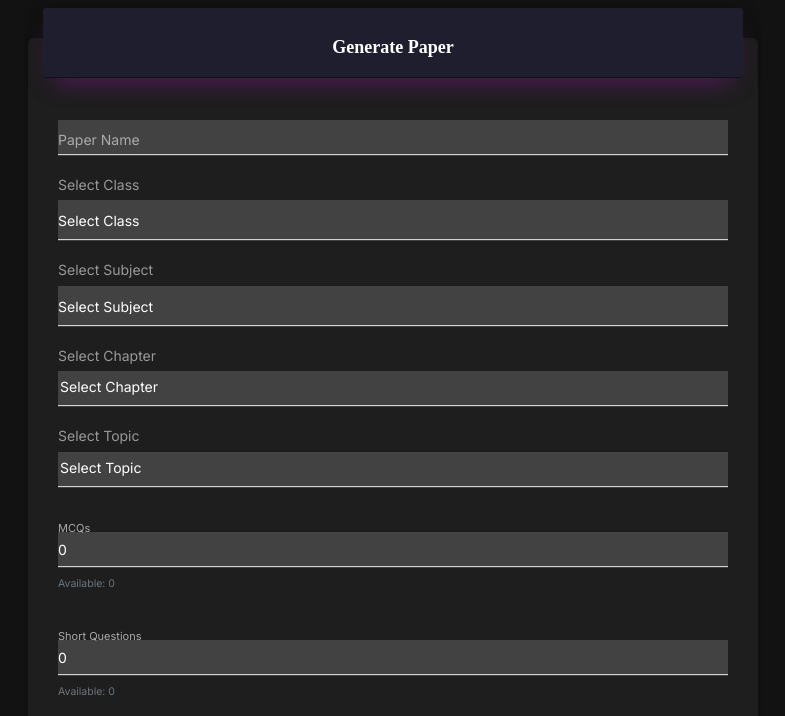
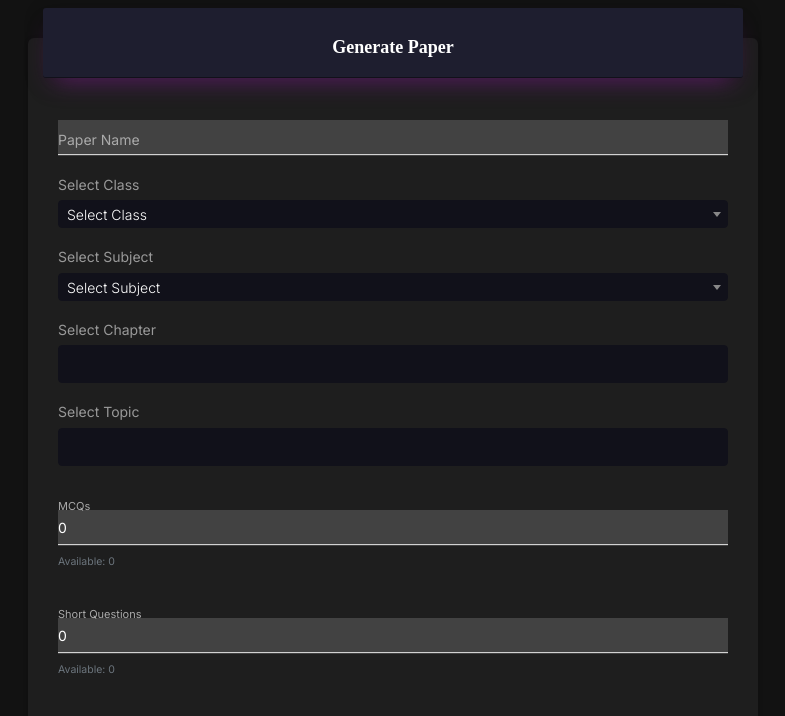
Before and after one commit to Defendicon786/Quiz-App-v1.3, a PHP site: page /paper_home.php in a window 1280 px wide. Shown: the part 194-910 px from the top of the page, without its empty margins (247-1032 px from the left). Run offline with PHP 8.4, Linux system fonts and the light colour scheme; the visitor is signed in with stand-in values (Sample User, id 1); data that the repository does not hold is empty.

Commit message:
Use dropdown tags for chapter and topic selection

```diff
--- a/paper_home.php
+++ b/paper_home.php
@@ -21,6 +21,7 @@
     <meta content='width=device-width, initial-scale=1.0, shrink-to-fit=no' name='viewport' />
     <link rel="stylesheet" type="text/css" href="https://fonts.googleapis.com/css?family=Inter:300,400,500,700|Material+Icons" />
     <link rel="stylesheet" href="https://cdnjs.cloudflare.com/ajax/libs/font-awesome/6.4.0/css/all.min.css">
+    <link href="https://cdnjs.cloudflare.com/ajax/libs/select2/4.0.13/css/select2.min.css" rel="stylesheet" />
     <link href="./assets/css/material-kit.css?v=2.0.4" rel="stylesheet" />
     <link href="./assets/css/sidebar.css" rel="stylesheet" />
     <link id="dark-mode-style" rel="stylesheet" href="./assets/css/dark-mode.css" />
@@ -42,6 +43,47 @@
         .card-header.card-header-primary { background: #1e1e2f; color: #fff; border-bottom: 1px solid #11111a; }
         .form-control { background-color: #424242; color: #fff; border-color: #666; }
         .form-control::placeholder { color: #bbb; }
+
+        /* Dark dropdowns for class/subject/chapter/topic selection */
+        #class_id,
+        #subject_id,
+        #chapter_ids,
+        #topic_ids {
+            background-color: #11111a;
+            color: #fff;
+        }
+        #class_id option,
+        #subject_id option,
+        #chapter_ids option,
+        #topic_ids option {
+            background-color: #11111a;
+            color: #fff;
+        }
+        .select2-container--default .select2-selection--single,
+        .select2-container--default .select2-selection--multiple {
+            background-color: #11111a;
+            color: #fff;
+            border: 1px solid #11111a;
+        }
+        .select2-dropdown,
+        .select2-search__field,
+        .select2-results__option {
+            background-color: #11111a;
+            color: #fff;
+        }
+        .select2-container--default .select2-selection--single .select2-selection__rendered,
+        .select2-container--default .select2-selection--single .select2-selection__placeholder,
+        .select2-container--default .select2-selection--multiple .select2-selection__rendered {
+            color: #fff;
+        }
+        .select2-container--default .select2-selection--multiple .select2-selection__choice {
+            background-color: #11111a;
+            border: 1px solid #11111a;
+            color: #fff;
+        }
+        .select2-container--default .select2-selection--multiple .select2-selection__choice__remove {
+            color: #fff;
+        }
         #question-modal {
             position: fixed;
             top: 0;
@@ -194,6 +236,7 @@
 <script src="./assets/js/core/bootstrap-material-design.min.js" type="text/javascript"></script>
 <script src="./assets/js/plugins/moment.min.js"></script>
 <script src="./assets/js/material-kit.js?v=2.0.4" type="text/javascript"></script>
+<script src="https://cdnjs.cloudflare.com/ajax/libs/select2/4.0.13/js/select2.min.js"></script>
 <script>
 document.addEventListener('DOMContentLoaded', function() {
     const classSelect = document.getElementById('class_id');
@@ -223,13 +266,23 @@
     let allChapterIds = [];
     let allTopicIds = [];
 
+    $('#class_id, #subject_id, #chapter_ids, #topic_ids').select2({
+        width: '100%',
+        minimumResultsForSearch: 10
+    });
+
     function handleAllOption(select) {
         const allOption = select.querySelector('option[value="all"]');
         if (allOption && allOption.selected) {
+            const values = [];
             Array.from(select.options).forEach(opt => {
-                if (opt.value !== 'all') opt.selected = true;
+                if (opt.value !== 'all') {
+                    opt.selected = true;
+                    values.push(opt.value);
+                }
             });
             allOption.selected = false;
+            $(select).val(values).trigger('change.select2');
         }
     }
 
@@ -243,9 +296,9 @@
 
     classSelect.addEventListener('change', function() {
         const classId = this.value;
-        subjectSelect.innerHTML = '<option value="">Select Subject</option>';
-        chapterSelect.innerHTML = '<option value="">Select Chapter</option>';
-        topicSelect.innerHTML = '<option value="">Select Topic</option>';
+        $(subjectSelect).empty().append('<option value="">Select Subject</option>').val(null).trigger('change.select2');
+        $(chapterSelect).empty().append('<option value="all">All Chapters</option>').val(null).trigger('change.select2');
+        $(topicSelect).empty().append('<option value="all">All Topics</option>').val(null).trigger('change.select2');
         allChapterIds = [];
         allTopicIds = [];
         if (!classId) return;
@@ -253,16 +306,17 @@
             .then(r => r.json())
             .then(data => {
                 data.forEach(s => {
-                    subjectSelect.insertAdjacentHTML('beforeend', `<option value="${s.subject_id}">${s.subject_name}</option>`);
+                    $(subjectSelect).append(new Option(s.subject_name, s.subject_id));
                 });
+                $(subjectSelect).trigger('change.select2');
             });
     });
 
     subjectSelect.addEventListener('change', function() {
         const classId = classSelect.value;
         const subjectId = this.value;
-        chapterSelect.innerHTML = '<option value="all">All Chapters</option>';
-        topicSelect.innerHTML = '<option value="all">All Topics</option>';
+        $(chapterSelect).empty().append('<option value="all">All Chapters</option>').val(null).trigger('change.select2');
+        $(topicSelect).empty().append('<option value="all">All Topics</option>').val(null).trigger('change.select2');
         allChapterIds = [];
         allTopicIds = [];
         if (!classId || !subjectId) return;
@@ -272,8 +326,9 @@
                 if (Array.isArray(data)) {
                     allChapterIds = data.map(c => c.chapter_id);
                     data.forEach(c => {
-                        chapterSelect.insertAdjacentHTML('beforeend', `<option value="${c.chapter_id}">${c.chapter_name}</option>`);
+                        $(chapterSelect).append(new Option(c.chapter_name, c.chapter_id));
                     });
+                    $(chapterSelect).trigger('change.select2');
                 }
             });
     });
@@ -281,7 +336,7 @@
     chapterSelect.addEventListener('change', function() {
         handleAllOption(chapterSelect);
         const chapterIds = getSelectedValues(chapterSelect, allChapterIds);
-        topicSelect.innerHTML = '<option value="all">All Topics</option>';
+        $(topicSelect).empty().append('<option value="all">All Topics</option>').val(null).trigger('change.select2');
         allTopicIds = [];
         if (!chapterIds.length) { updateCounts(); return; }
         fetch('get_topics.php?chapter_ids=' + chapterIds.join(','))
@@ -289,8 +344,9 @@
             .then(data => {
                 allTopicIds = data.map(t => t.topic_id);
                 data.forEach(t => {
-                    topicSelect.insertAdjacentHTML('beforeend', `<option value="${t.topic_id}">${t.topic_name}</option>`);
+                    $(topicSelect).append(new Option(t.topic_name, t.topic_id));
                 });
+                $(topicSelect).trigger('change.select2');
                 updateCounts();
             });
     });
```
